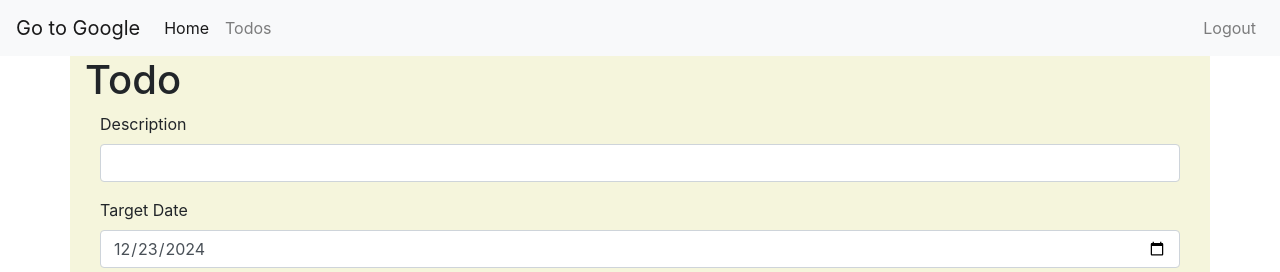
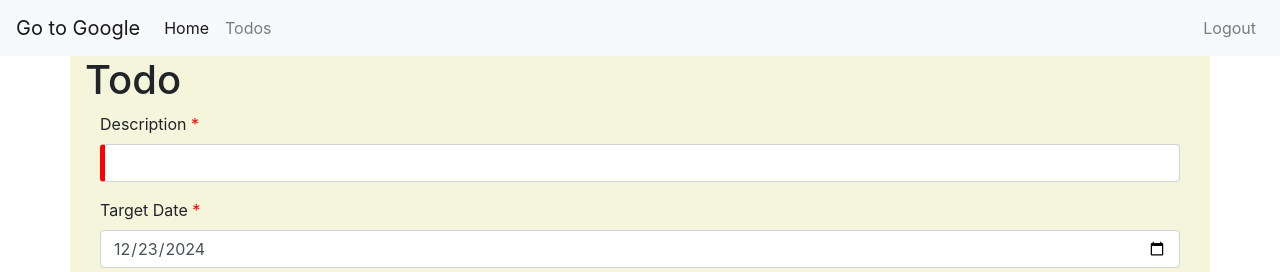
Before and after one commit to rudrakshvats/angularTodoUdemy, an Angular app: page /todos/1 in a window 1280 px wide. Shown: the top 272 px of the page. Built offline with nearby package versions, Linux system fonts and the light colour scheme; no server answers; sample sign-in values are in the browser's storage.

Commit message:
validation messages added and styling provided for valid fields

```diff
--- a/src/app/todo/todo.component.css
+++ b/src/app/todo/todo.component.css
@@ -0,0 +1,4 @@
+.ng-invalid:not(form) {
+  /* basically we are providing css to this ng-invalid directive of angular and making sure it doesn't get added to the whole form, so it will be added on all the fields which are required */
+  border-left: 5px solid red;
+}
--- a/src/app/todo/todo.component.html
+++ b/src/app/todo/todo.component.html
@@ -1,19 +1,34 @@
 <h1>Todo</h1>
 <div class="container">
+  <div class="alert alert-warning" *ngIf="todoForm.dirty && todoForm.invalid">
+    <!--here todoForm.dirty makes sure to print the warnign message only when any of the required fields are absent-->
+    Please enter mandatory fields
+  </div>
+  <div class="alert alert-warning" *ngIf="todoForm.dirty && targetDate.invalid">
+    Please enter Target Date
+  </div>
+  <div
+    class="alert alert-warning"
+    *ngIf="todoForm.dirty && description.invalid"
+  >
+    Please enter Description
+  </div>
   <form (ngSubmit)="!todoForm.invalid && saveTodo()" #todoForm="ngForm">
+    <!-- here #todoForm is a target variable which can be used anywhere in the html file to provide basic functionalities-->
     <!-- todoForm.invalid method is basically checkind and invalidating our form and if it is not invalid then it will saveTodo by form else it will not-->
     <fieldset class="form-group">
-      <label>Description</label>
+      <label>Description <span style="color: red">*</span></label>
       <input
         type="text"
         class="form-control"
         name="description"
         required="required"
         [(ngModel)]="todo.description"
+        #description="ngModel"
       />
     </fieldset>
     <fieldset class="form-group">
-      <label>Target Date</label>
+      <label>Target Date <span style="color: red">*</span></label>
       <input
         type="date"
         class="form-control"
@@ -21,6 +36,7 @@
         required="required"
         [ngModel]="todo.targetDate | date : 'yyyy-MM-dd'"
         (ngModelChange)="todo.targetDate = $event"
+        #targetDate="ngModel"
       />
       <!-- convert date into specified format by pipe operator and targetting that date is to be filled on the event trigger-->
     </fieldset>
```
